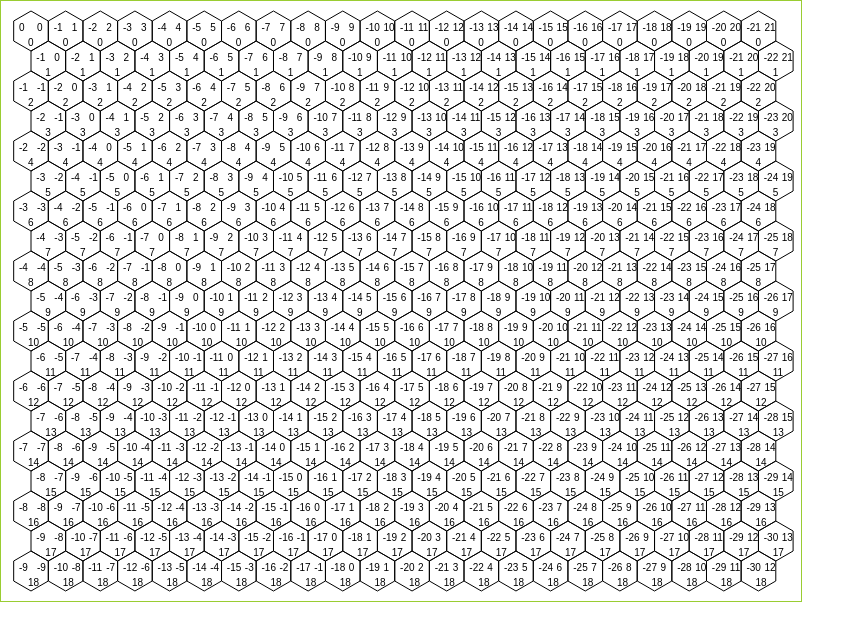
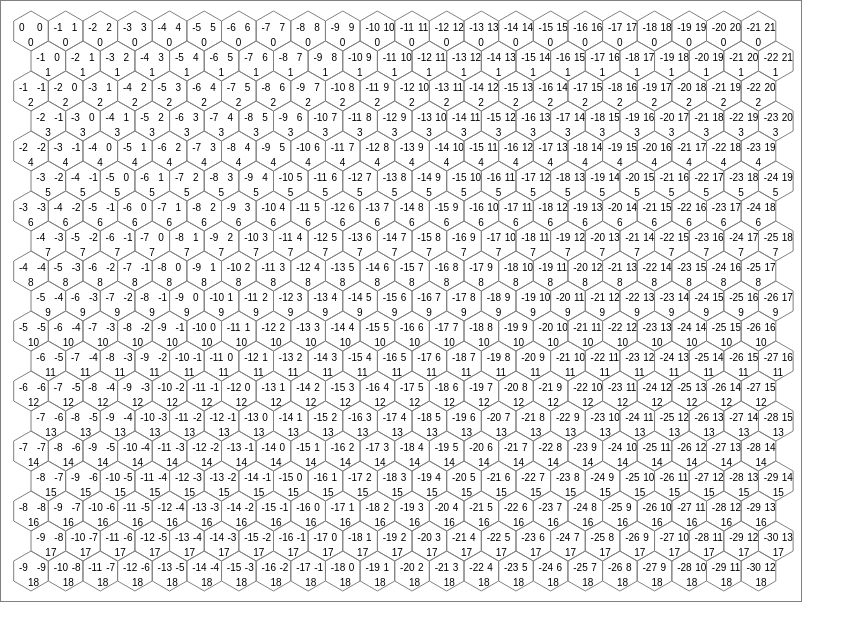
Before and after one commit to anettta/Breadth-first-search-visualized, a React (Create React App) app: page / in a window 1280 px wide. Shown: the top 640 px of the page, without its empty margins (0-865 px from the left). Built offline with nearby package versions, Linux system fonts and the light colour scheme.

Commit message:
added cubeDistance, linearInt, cubeLinearInt, getDistanceLine functions and changed border color from green to grey

```diff
--- a/src/BFS/bfs.css
+++ b/src/BFS/bfs.css
@@ -1,5 +1,5 @@
 canvas {
-  border: 1px solid yellowgreen;
+  border: 1px solid grey;
   position: absolute;
   left: 0;
 }
--- a/src/BFS/bfs.jsx
+++ b/src/BFS/bfs.jsx
@@ -12,7 +12,8 @@ export default class BFS extends React.Component {
 
         this.state = {
             hexSize: 20,
-            hexOrigin: { x: 30, y: 30 }
+            hexOrigin: { x: 30, y: 30 },
+            currentHex: { q: 0, r: 0, s: 0, x: 0, y: 0 }
         }
     }
 
@@ -41,7 +42,13 @@ export default class BFS extends React.Component {
             const { canvasWidth, canvasHeight } = this.state.canvasSize;
             const ctx = this.canvasCoordinates.getContext("2d");
             ctx.clearRect(0,0, canvasWidth, canvasHeight);
-            this.drawNeighbors(this.Hex(q, r, s));
+            let currentDistanceLine = nextState.currentDistanceLine;
+            for(let i = 0; i <= currentDistanceLine.length - 1; i++) {
+                this.drawHex(this.canvasCoordinates,
+                    this.Point(currentDistanceLine[i].x,
+                        currentDistanceLine[i].y), "lime", 2);
+            }
+            //this.drawNeighbors(this.Hex(q, r, s));
             this.drawHex(this.canvasCoordinates, this.Point(x,y), "lime", 2);
             return true;
         }
@@ -101,7 +108,7 @@ export default class BFS extends React.Component {
             for (let q = -qLeftSide; q <= qRightSide; q++) {
                 const { x, y } = this.hexToPixel(this.Hex(q-p, r))
                 if ((x > hexWidth/2 && x < canvasWidth - hexWidth/2) && (y > hexHeight/2 && y < canvasHeight - hexHeight/2)) {
-                    this.drawHex(this.canvasHex, this.Point(x,y), 1, "black", "grey");
+                    this.drawHex(this.canvasHex, this.Point(x,y), "grey");
                     this.drawHexCoordinates(this.canvasHex, this.Point(x,y), this.Hex(q-p, r, - ( q - p) - r));
 
                 }
@@ -116,7 +123,7 @@ export default class BFS extends React.Component {
             for (let q = -qLeftSide; q <= qRightSide; q++) {
                 const { x, y } = this.hexToPixel(this.Hex(q+n, r))
                 if ((x > hexWidth/2 && x < canvasWidth - hexWidth/2) && (y > hexHeight/2 && y < canvasHeight - hexHeight/2)) {
-                    this.drawHex(this.canvasHex, this.Point(x,y));
+                    this.drawHex(this.canvasHex, this.Point(x,y), "grey");
            this.drawHexCoordinates(this.canvasHex, this.Point(x,y), this.Hex(q+n, r, - (q + n) - r));
                 }
             }
@@ -159,6 +166,8 @@ export default class BFS extends React.Component {
         let offsetY = e.pageY - top;
         const { q, r, s } = this.cubeRound(this.pixelToHex(this.Point(offsetX, offsetY)));
         const { x, y } = this.hexToPixel(this.Hex(q, r, s));
+        this.getDistanceLine(this.Hex(0,0,0), this.Hex(q,r,s));
+        console.log(this.state.currentDistanceLine);
         this.drawHex(this.canvasCoordinates, this.Point(x, y), "green", 2);
         this.setState({
             currentHex: { q, r, s, x, y}
@@ -214,6 +223,12 @@ export default class BFS extends React.Component {
   return this.Hex(a.q + b.q, a.r + b.r, a.s + b.s);
 }
 
+  cubeSubtract(hexA, hexB) {
+  return this.Hex(hexA.q - hexB.q, hexA.r - hexB.r, hexA.s - hexB.s);
+}
+
+
+
     getCubeNeighbor(h, direction) {
         return this.cubeAdd(h, this.cubeDirection(direction));
     }
@@ -226,6 +241,31 @@ export default class BFS extends React.Component {
         }
     }
 
+    cubeDistance(hexA, hexB) {
+        const { q,r,s } = this.cubeSubtract(hexA, hexB);
+        return (Math.abs(q) + Math.abs(r) + Math.abs(s)) / 2;
+    }
+
+    linearInt(a, b, t) {
+        return (a + (b-a) * t)
+    }
+
+    cubeLinearInt(hexA, hexB, t) {
+        return this.Hex(this.linearInt(hexA.q, hexB.q, t),
+        this.linearInt(hexA.r, hexB.r, t), this.linearInt(hexA.s, hexB.s, t));
+    }
+
+    getDistanceLine(hexA, hexB) {
+        let dist = this.cubeDistance(hexA, hexB);
+        var arr = [];
+        for(let i = 0; i <= dist; i++) {
+            let center = this.hexToPixel(this.cubeRound(this.cubeLinearInt(hexA, hexB, 1.0 / dist * i)));
+            arr = [].concat(arr, center);
+        }
+        this.setState({
+            currentDistanceLine: arr
+        })
+    }
 
     render() {
         return (
```
